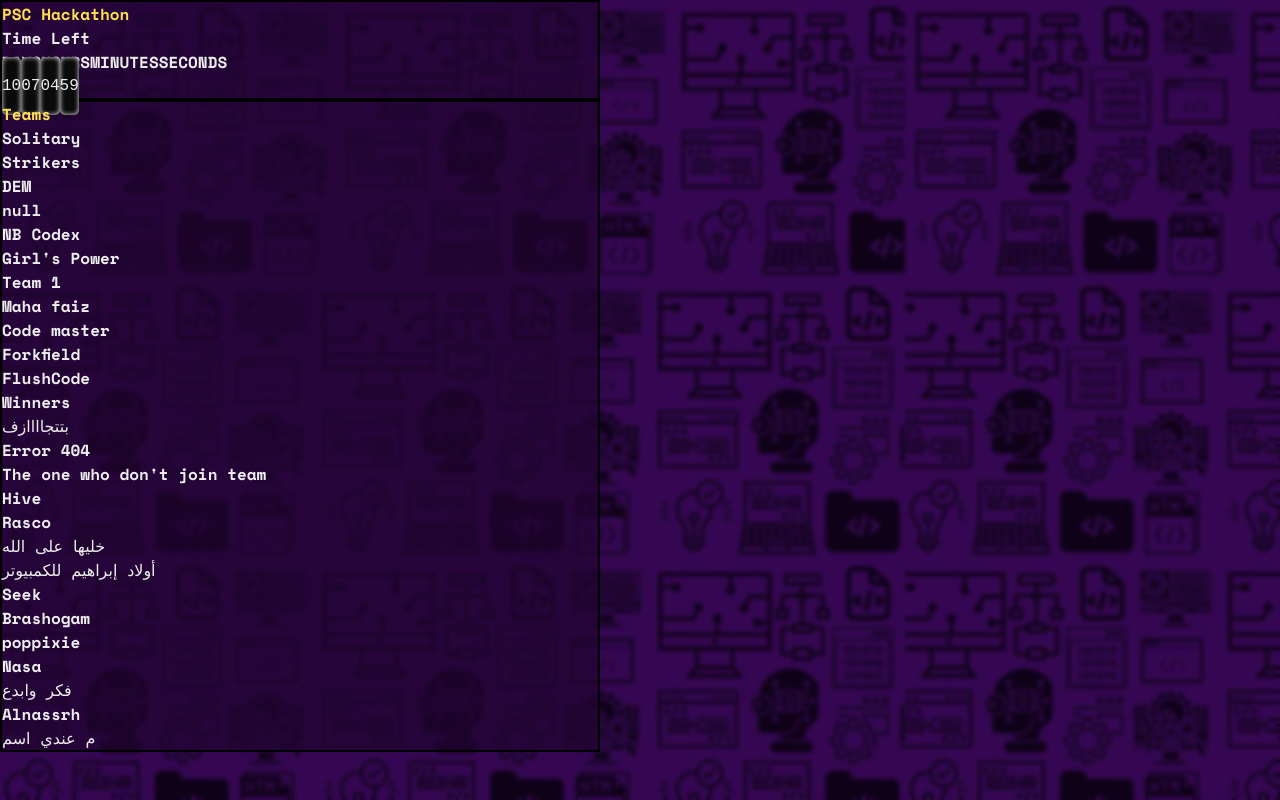
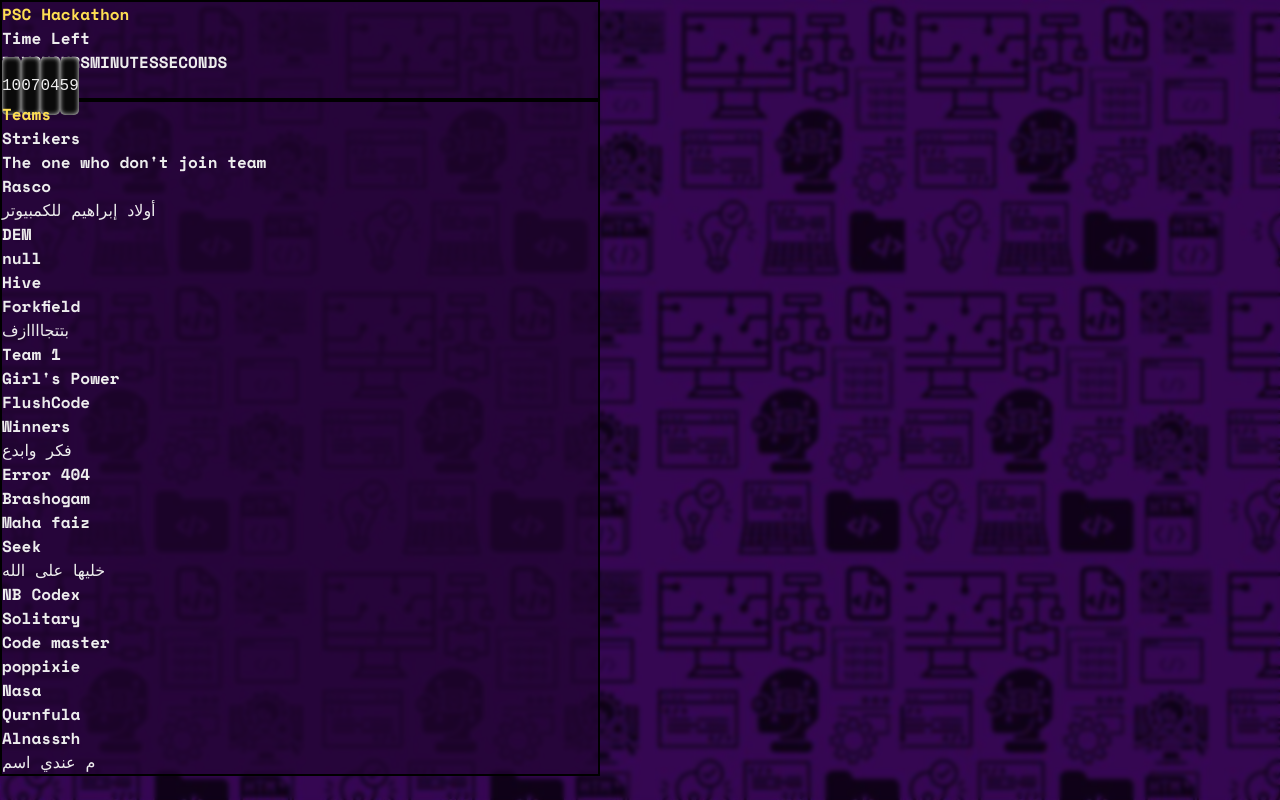
Before and after one commit to husamXA1/psc-hackathon-countdown, a Next.js app: page / in a window 1280 px wide. Built offline with nearby package versions, Linux system fonts and the light colour scheme; a web font is replaced by a local one.

Commit message:
added new team

```diff
--- a/src/components/TeamsList.tsx
+++ b/src/components/TeamsList.tsx
@@ -24,7 +24,8 @@ const teams = [
     "أولاد إبراهيم للكمبيوتر",
     "بتتجاااازف",
     "فكر وابدع",
-    "م عندي اسم"
+    "م عندي اسم",
+    "Qurnfula"
 ]
 
 function shuffleArray(array: string[]): string[] {
```
